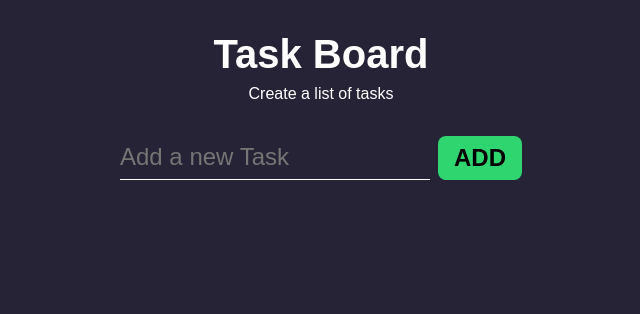
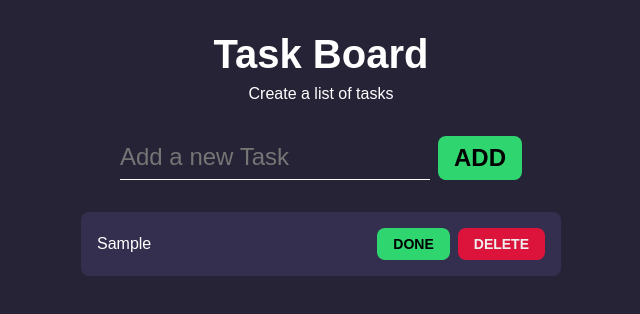
Before and after one commit to masahiro96848/nuxt-todoList, a Nuxt app: page / in a window 1280 px wide. Both pictures are taken after typing "Sample" into the empty fields and a click on the button "ADD". Shown: the top 314 px of the page, without its empty margins (319-959 px from the left). Built offline with nearby package versions, Linux system fonts and the light colour scheme.

Commit message:
feat: タスクを追加する機能を追加

```diff
--- /dev/null
+++ b/components/Task.vue
@@ -0,0 +1,17 @@
+<template>
+    <div :class="`task ${task.done ? 'is-complete' : ''}`">
+        <div class="content">{{ task.content }}</div>
+        <div class="buttons">
+            <button>{{ task.done ? 'Undo' : 'Done' }}</button>
+            <button class="delete">Delete</button>
+        </div>
+    </div>
+</template>
+
+<script>
+export default {
+    props: ['task'],
+}
+</script>
+
+<style></style>
--- a/pages/index.vue
+++ b/pages/index.vue
@@ -13,7 +13,13 @@
             <Button @click="addTask">Add</Button>
         </div>
 
-        <div class="tasks"></div>
+        <div class="tasks">
+            <Task
+                v-for="(task, i) in $store.state.tasks"
+                :key="i"
+                :task="task"
+            />
+        </div>
     </main>
 </template>
 
```
